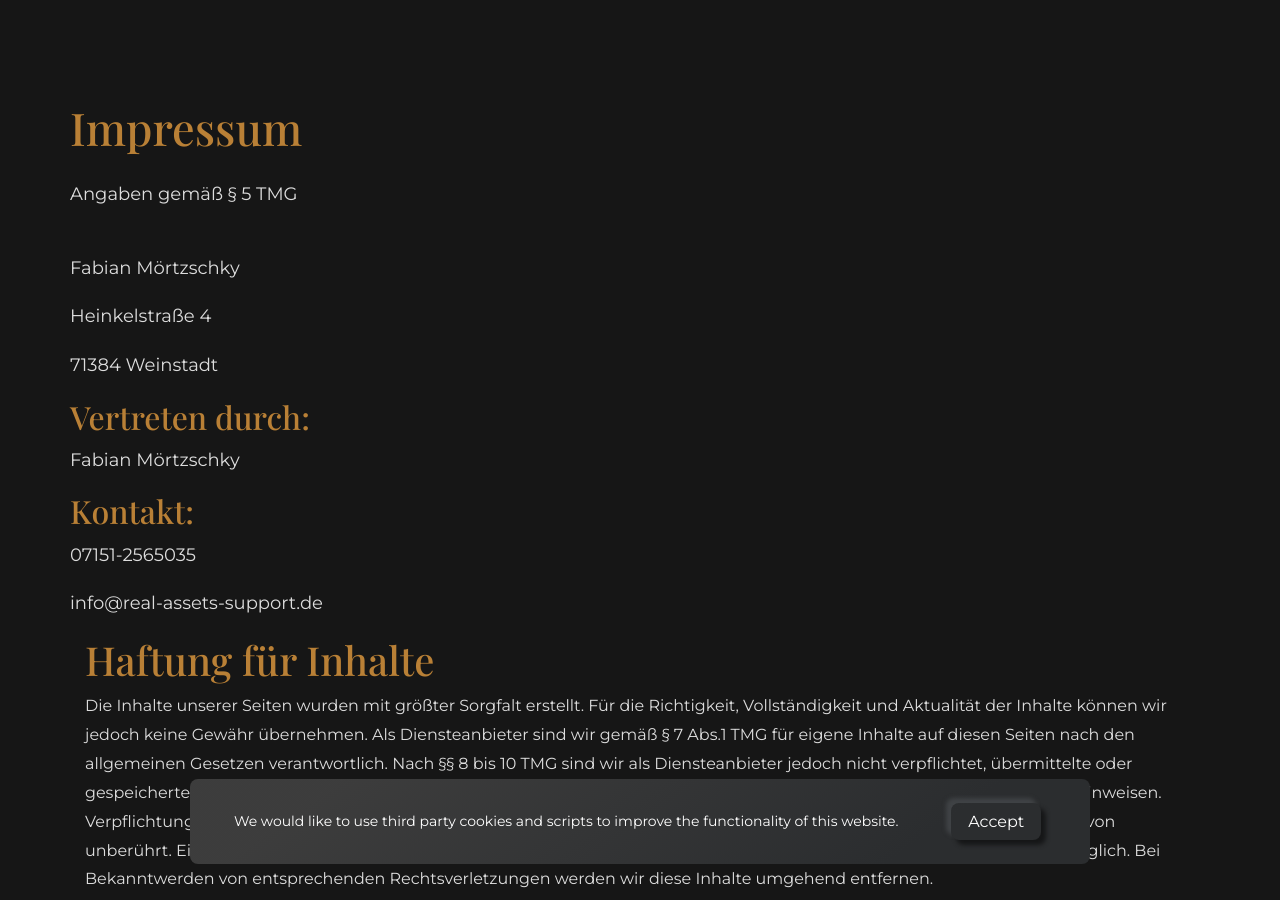
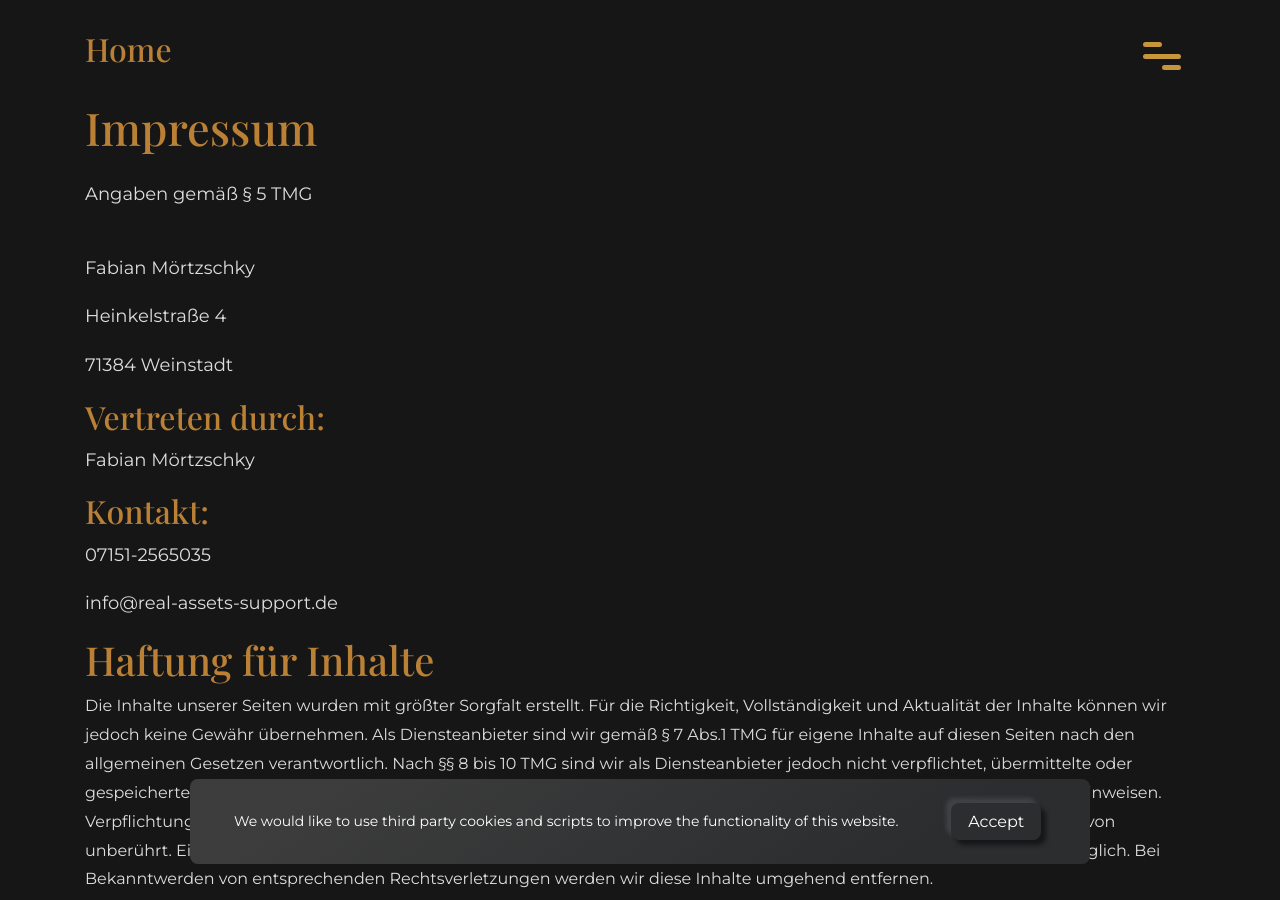
Before and after one commit to vosaul/Selim-RA, a Jekyll site: the page built from impressum.html, in a window 1280 px wide and 900 px high. Built offline with Jekyll 4.4.1, drawn with Linux system fonts in a browser that asks for light colours; nearby versions of some CDN libraries; some web fonts are replaced.

Commit message:
added menu

```diff
--- a/_includes/header.html
+++ b/_includes/header.html
@@ -2,6 +2,9 @@
 <header>
   <nav class="navigation_bar">
     <div class="container h-100">
+      <a href="/impressum">
+        <h3 style="margin-bottom: -40px; padding-top: 30px;">Impressum</h3>
+      </a>
       <input id="responsive-menu" type="checkbox">
       <label for="responsive-menu"> <span id="" class="menu-icon"></span></label>
       <div class="overlay"></div>
--- a/impressum.html
+++ b/impressum.html
@@ -6,11 +6,55 @@ image: /images/sprt_gld_cn.png
 author: "Fabian Mörtzschky"
 
 ---
+  <header>
+    <nav class="navigation_bar">
+      <div class="container h-100">
+        <a href="/"><h3 style="margin-bottom: -40px; padding-top: 30px;">Home</h3></a>
+        <input id="responsive-menu" type="checkbox">
+        <label for="responsive-menu"> <span id="" class="menu-icon"></span></label>
+        <div class="overlay"></div>
+        <div class="d-flex align-items-center justify-content-center flex-column h-100 menu_blg">
+          <ul>
+            <li><a href="/#support_box">Start </a></li>
+            <li> <a href="/#unternehmen">Unternehmen </a></li>
+            <li> <a href="/#service">Service </a></li>
+            <li> <a href="/#webinare">Webinare </a></li>
+            <li> <a href="/#produktelosungen">Produktelosungen </a></li>
+            <li> <a href="/impressum">Impressum </a></li>
+          </ul>
+          <ul id="social-media">
+            <li>
+              <a href="https://www.facebook.com/Real-Assets-Support-1462791537189561">
+                <img src="images/facebook.svg">
+              </a>
+            </li>
+            <li>
+              <a href="https://www.instagram.com/real_assets_support/">
+                <img src="images/instagram.svg">
+              </a>
+            </li>
+            <li>
+              <a href="https://twitter.com/AssetsSupport">
+                <img src="images/twitter.svg">
+              </a>
+            </li>
+            <li>
+              <a href="/#">
+                <img src="images/youtube.svg">
+              </a>
+            </li>
+          </ul>
+        </div>
+      </div>
+    </nav>
+    <main>
+  </header>
 {%- assign imp = site.data.impressum -%}
 <div class="support_box" id="haftungsausschluss">
   <div class="container">
+
     <div class="row">
-      <div class="rea_head1 text-left">
+      <div class="col-12 rea_head1 text-left">
         <h1>{{page.title}}</h1>
         <p>{{page.description}}</p>
         <br>
```
